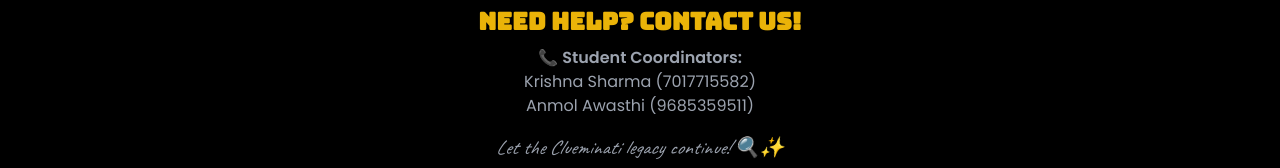
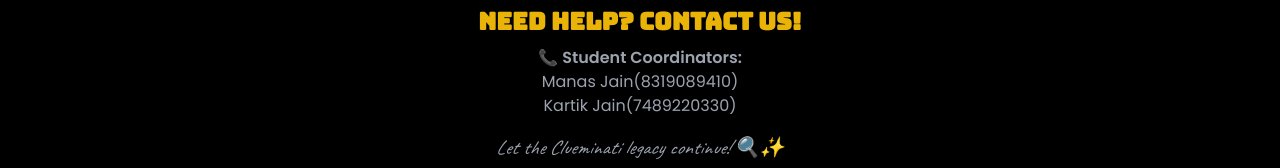
Before and after one commit to Anmolawasthi117/Clueminati-2.0, a React (Vite) app: page / in a window 1280 px wide. Shown: the part 1502-1670 px from the top of the page. Built offline with nearby package versions, Linux system fonts and the light colour scheme.

Commit message:
Updated Home.jsx

```diff
--- a/src/components/Home.jsx
+++ b/src/components/Home.jsx
@@ -73,8 +73,8 @@ const Home = () => {
 
         <p className="mt-2 font-poppins">📞 <span className="font-semibold">Student Coordinators:</span></p>
         <ul className="font-poppins">
-          <li>Krishna Sharma (7017715582)</li>
-          <li>Anmol Awasthi (9685359511)</li>
+          <li>Manas Jain(8319089410)</li>
+          <li>Kartik Jain(7489220330)</li>
         </ul>
         <p className="mt-4 text-xl italic font-caveat">Let the Clueminati legacy continue! 🔍✨</p>
       </footer>
```
